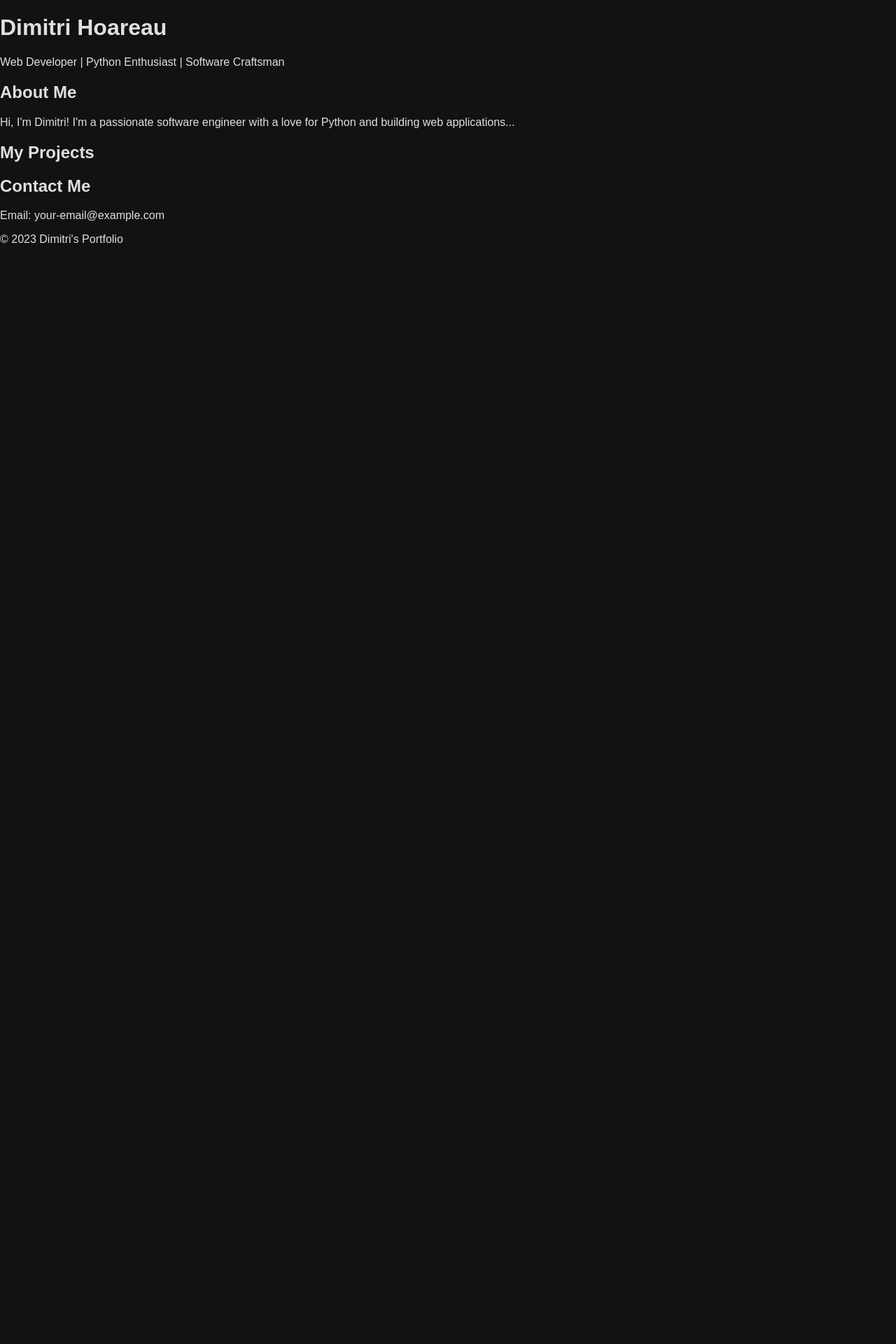
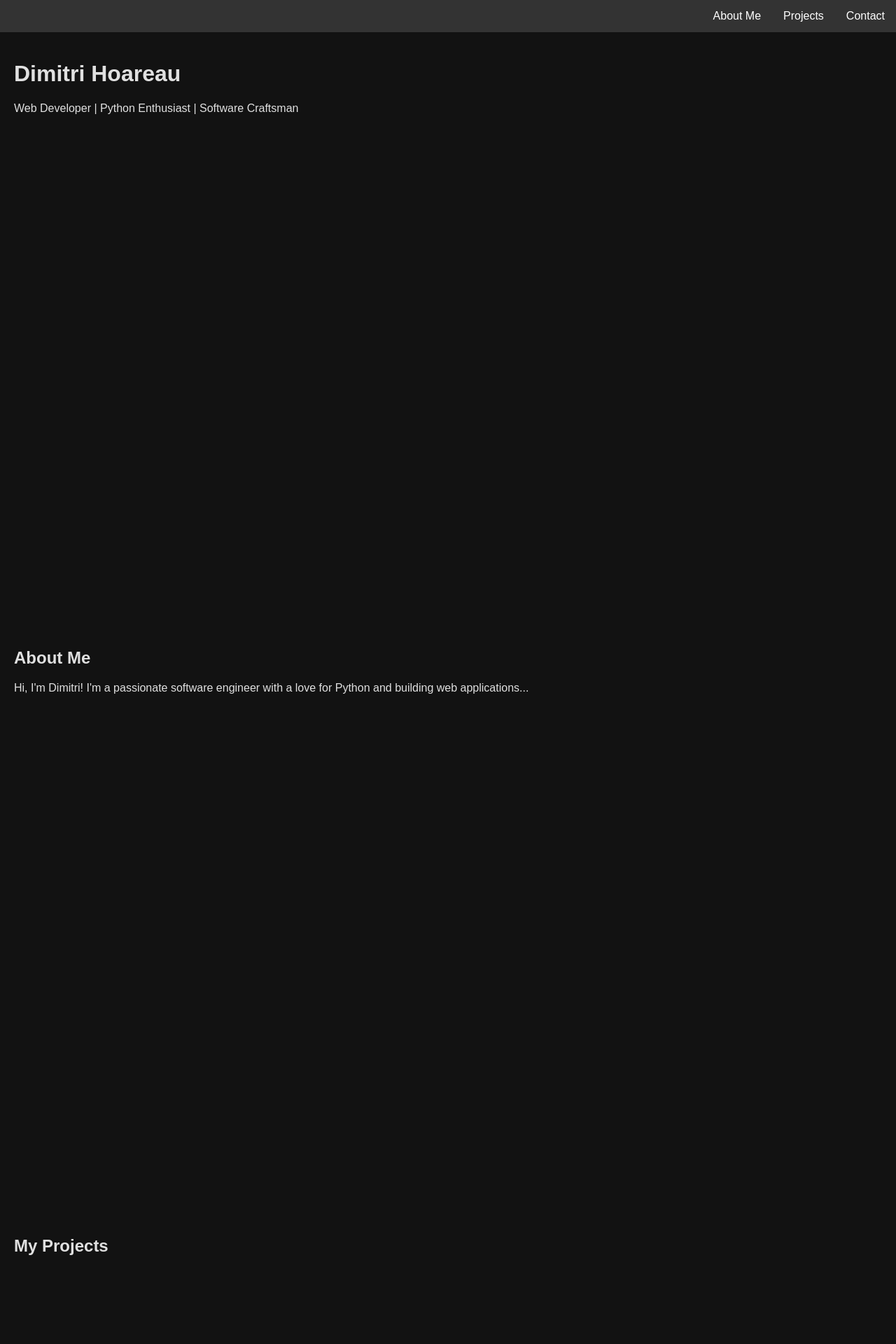
Before and after one commit to dimitri-hoareau/dimitri-portfolio, a Django app: page / in a window 1280 px wide. Shown: the top 1920 px of the page at 70% size. Before the commit the page ends 347 px from the top, so only its background shows below. Run offline with Django 4.2, Linux system fonts and the light colour scheme.

Commit message:
add navbar

```diff
--- a/portfolio/mainpage/static/css/style.css
+++ b/portfolio/mainpage/static/css/style.css
@@ -5,3 +5,42 @@ body {
     background-color: #121212;
     color: #e0e0e0;
 }
+
+.header-class, .about-section, .projects-section, .contact-section, .footer-class {
+    width: 100%;
+    height: 100vh;
+    padding: 20px;
+}
+
+.navbar {
+    background-color: #333;
+    overflow: hidden;
+    position: sticky;
+    top: 0;
+    z-index: 1000;
+}
+
+.nav-links {
+    list-style-type: none;
+    margin: 0;
+    padding: 0;
+    display: flex;
+    justify-content: end;
+}
+
+.nav-links li {
+    float: left;
+}
+
+.nav-links li a {
+    display: block;
+    color: white;
+    text-align: center;
+    padding: 14px 16px;
+    text-decoration: none;
+}
+
+.nav-links li a:hover {
+    background-color: #ddd;
+    color: black;
+}
--- a/portfolio/mainpage/templates/mainpage/index.html
+++ b/portfolio/mainpage/templates/mainpage/index.html
@@ -4,28 +4,37 @@
 <!DOCTYPE html>
 <html>
 <head>
+    <meta charset="UTF-8">
+    <meta name="viewport" content="width=device-width, initial-scale=1.0">
     <title>Dimitri Hoareau's Portfolio</title>
     <link rel="stylesheet" href="{% static 'css/style.css' %}">
 </head>
 <body class="body-class">
+    <nav class="navbar">
+        <ul class="nav-links">
+            <li><a href="#about-section">About Me</a></li>
+            <li><a href="#projects-section">Projects</a></li>
+            <li><a href="#contact-section">Contact</a></li>
+        </ul>
+    </nav>
     <header class="header-class">
         <h1 class="title-class">Dimitri Hoareau</h1>
         <p class="subtitle-class">Web Developer | Python Enthusiast | Software Craftsman</p>
     </header>
 
-    <section class="about-section">
+    <section id="about-section" class="about-section">
         <h2 class="heading-class">About Me</h2>
         <p class="text-class">Hi, I'm Dimitri! I'm a passionate software engineer with a love for Python and building web applications...</p>
     </section>
 
-    <section class="projects-section">
+    <section id="projects-section" class="projects-section">
         <h2 class="heading-class">My Projects</h2>
         <!-- Project entries -->
     </section>
 
-    <section class="contact-section">
+    <section id="contact-section" class="contact-section">
         <h2 class="heading-class">Contact Me</h2>
-        <p class="text-class">Email: your-email@example.com</p>
+        <p class="text-class">Email: dimitrihoareau2@gmail.com</p>
     </section>
 
     <footer class="footer-class">
```
